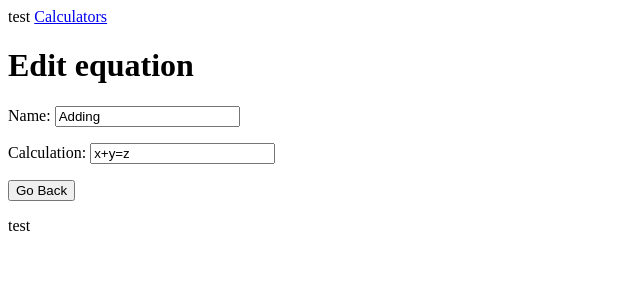
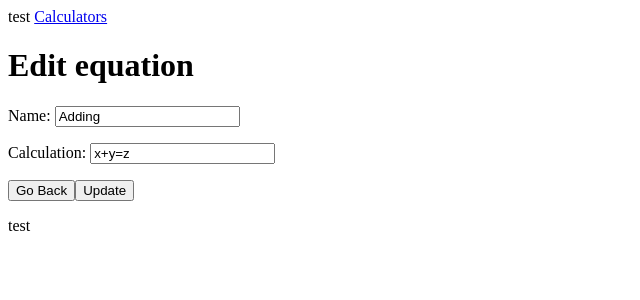
Before and after one commit to math-yew/calculator-gen, an Angular app: page /edit/1 in a window 1280 px wide. Shown: the top 300 px of the page, without its empty margins (0-640 px from the left). Built offline with nearby package versions, Linux system fonts and the light colour scheme.

Commit message:
working on update

```diff
--- a/src/app/calculators.service.ts
+++ b/src/app/calculators.service.ts
@@ -27,10 +27,18 @@ export class CalculatorsService {
       tap(_ => this.log('potato')),
       catchError(this.handleError<calcType>('getCalcs', []))
     );
+  }
+
+  updateCalc (calc: calcType): Observable<any> {
+    return this.http.put("http://localhost:3003/updateCalc", calc, this.httpOptions).pipe(
+      tap(_ => this.log(`updated calc id=${calc.id}`)),
+      catchError(this.handleError<any>('updateCalc'))
+    );
+  }
+
 
   // return this.http.request("GET","http://localhost:3002/allResults",{responseType:"json",params}).map(data => _.values(data))
             // .do(console.log);
-}
 
   getCalc(id:number): Observable<calcType>{
     return of(SAMPLECALCS.find(calc => calc.id == id));
--- a/src/app/edit/edit.component.html
+++ b/src/app/edit/edit.component.html
@@ -3,3 +3,4 @@
 <p>Calculation: <input [(ngModel)]="calc.calc" placeholder="calc"></p>
 
 <button (click)="lastView()">Go Back</button>
+<button (click)="updateCalc()">Update</button>
--- a/src/app/edit/edit.component.ts
+++ b/src/app/edit/edit.component.ts
@@ -35,4 +35,11 @@ export class EditComponent implements OnInit {
   lastView(): void{
     this.location.back();
   }
+
+  updateCalc(): void{
+    this.calcService.updateCalc(this.calc);
+    // const id = this.route.snapshot.paramMap.get("id");
+    // this.calcService.updateCalc(id)
+    //   .subscribe(calc => this.setVariables(calc));
+  }
 }
```
